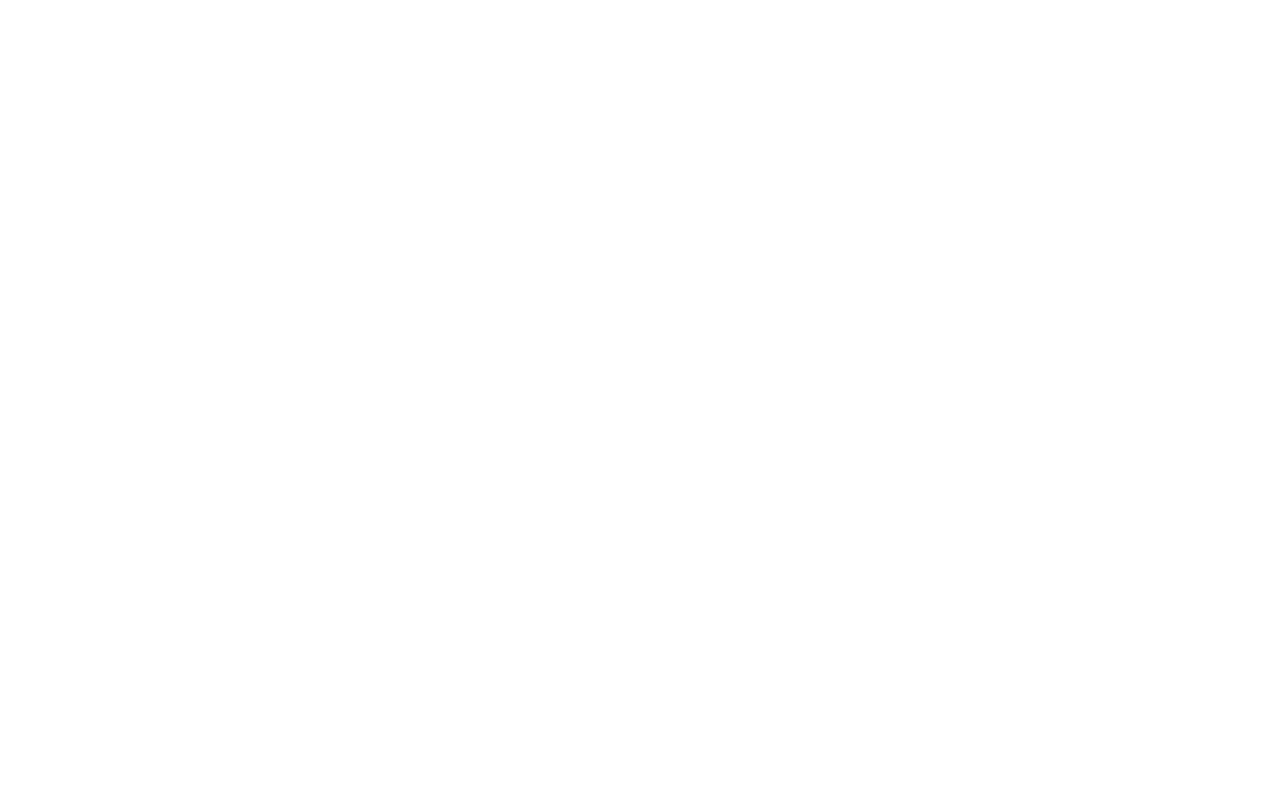
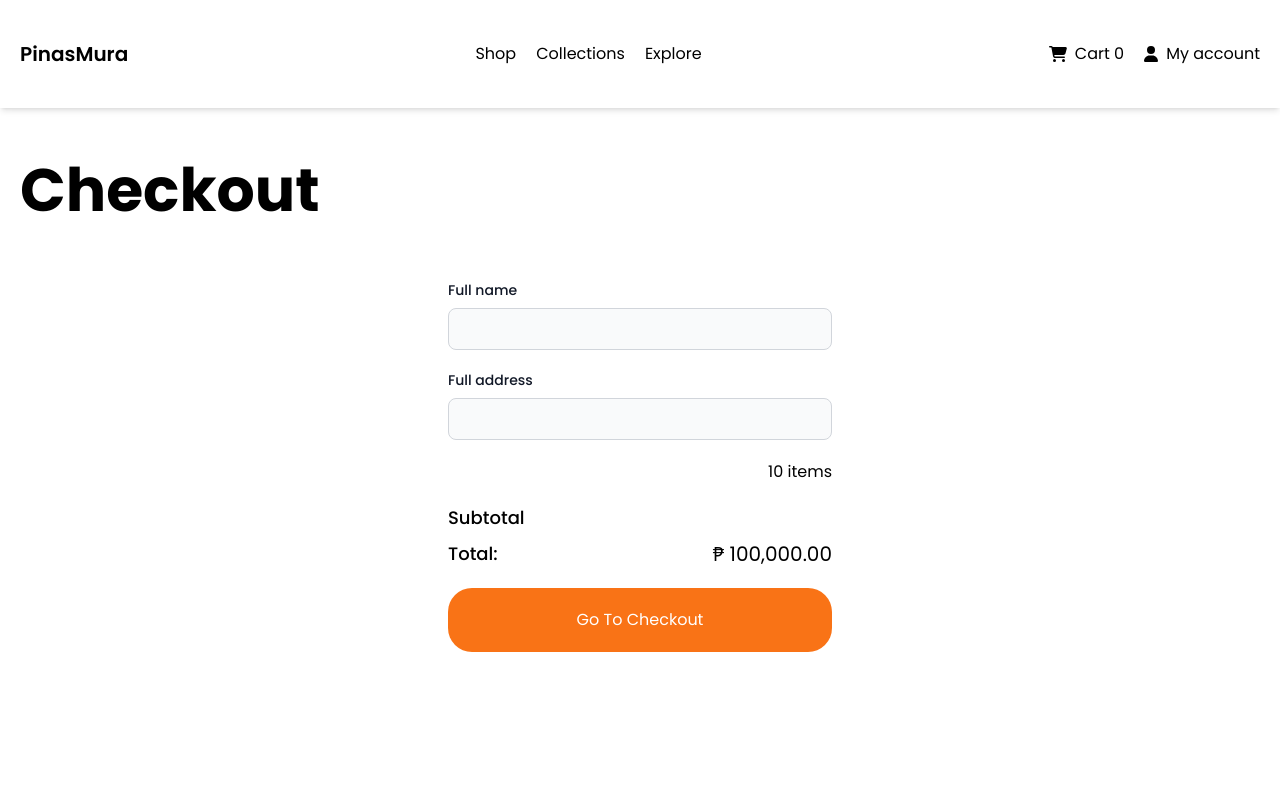
Before and after one commit to wilhelmusolejr/PinasMura, a React (Vite) app in the folder frontend/: page /cart/product in a window 1280 px wide. Before the commit this address had no page. Shown: the top 800 px of the page. Built offline with nearby package versions, Linux system fonts and the light colour scheme.

Commit message:
front end done

```diff
--- a/frontend/package.json
+++ b/frontend/package.json
@@ -10,6 +10,9 @@
     "preview": "vite preview"
   },
   "dependencies": {
+    "@fortawesome/fontawesome-svg-core": "^6.6.0",
+    "@fortawesome/free-brands-svg-icons": "^6.6.0",
+    "@fortawesome/free-regular-svg-icons": "^6.6.0",
     "@fortawesome/free-solid-svg-icons": "^6.6.0",
     "@fortawesome/react-fontawesome": "^0.2.2",
     "react": "^18.3.1",
--- a/frontend/src/App.jsx
+++ b/frontend/src/App.jsx
@@ -2,6 +2,8 @@ import { BrowserRouter as Router, Routes, Route } from "react-router-dom";
 import Home from "./pages/Home";
 import Cart from "./pages/Cart";
 import ProductPage from "./pages/ProductPage";
+import CheckOut from "./pages/CheckOut";
+import Order from "./pages/Order";
 
 function App() {
   return (
@@ -9,6 +11,8 @@ function App() {
       <Routes>
         <Route path="/" element={<Home />} />
         <Route path="/cart" element={<Cart />} />
+        <Route path="/cart/product" element={<CheckOut />} />
+        <Route path="/order" element={<Order />} />
         <Route path="/product" element={<ProductPage />} />
       </Routes>
     </Router>
--- /dev/null
+++ b/frontend/src/components/Button.jsx
@@ -0,0 +1,3 @@
+export default function Button() {
+  return <div>Button</div>;
+}
--- a/frontend/src/components/CartProduct.jsx
+++ b/frontend/src/components/CartProduct.jsx
@@ -6,9 +6,11 @@ export default function CartProduct() {
   return (
     <div className="product-cart relative flex w-full gap-3 lg:w-5/12">
       <div className="">
-        <div className="product-image rounded-md border bg-gray-100 p-3">
-          <img src={product} alt="" className="h-20" />
-        </div>
+        <a href="/product">
+          <div className="product-image rounded-md border bg-gray-100 p-3">
+            <img src={product} alt="" className="h-20" />
+          </div>
+        </a>
         <div className="flex items-center justify-between p-2">
           <FontAwesomeIcon icon={faMinus} />
           <div className="">1</div>
@@ -19,7 +21,6 @@ export default function CartProduct() {
         <h3 className="text-lg font-semibold">Sweater</h3>
         <p className="text-sm">₱ 500.00</p>
       </div>
-      {/* <FontAwesomeIcon icon={faTrashCan} className="absolute right-2 top-2/4" /> */}
     </div>
   );
 }
--- /dev/null
+++ b/frontend/src/components/LabelAndInput.jsx
@@ -0,0 +1,33 @@
+import PropTypes from "prop-types";
+
+export default function LabelAndInput({
+  type = "text",
+  id,
+  label,
+  placeholder = "",
+}) {
+  return (
+    <div className="mb-5">
+      <label
+        htmlFor={id}
+        className="mb-2 block text-sm font-medium text-gray-900"
+      >
+        {label}
+      </label>
+      <input
+        type={type}
+        id={id}
+        className="block w-full rounded-lg border border-gray-300 bg-gray-50 p-2.5 text-sm text-gray-900"
+        placeholder={placeholder}
+        required
+      />
+    </div>
+  );
+}
+
+LabelAndInput.propTypes = {
+  type: PropTypes.string,
+  id: PropTypes.string.isRequired,
+  label: PropTypes.string.isRequired,
+  placeholder: PropTypes.string,
+};
--- a/frontend/src/components/ProductList.jsx
+++ b/frontend/src/components/ProductList.jsx
@@ -12,6 +12,6 @@ export default function ProductList({ children }) {
   );
 }
 
-ProductList.prototype = {
+ProductList.propTypes = {
   children: PropTypes.node, // Validate children as a node
 };
--- a/frontend/src/pages/Cart.jsx
+++ b/frontend/src/pages/Cart.jsx
@@ -9,7 +9,7 @@ export default function Cart() {
       <Navigator />
 
       <div className="container mx-auto mt-32 p-5 md:mt-40">
-        <h2 className="text-4xl font-bold md:pb-5 md:text-6xl">Your cart</h2>
+        <h1 className="text-4xl font-bold md:pb-5 md:text-6xl">Your cart</h1>
       </div>
 
       <section className="container mx-auto p-5">
@@ -31,14 +31,17 @@ export default function Cart() {
 
           {/* cart info */}
           <div className="w-full md:w-7/12 lg:w-4/12 xl:w-3/12">
-            <h3 className="mt-5 text-lg font-medium">Subtotal</h3>
+            <h2 className="mt-5 text-lg font-medium">Subtotal</h2>
             <div className="mt-2 flex justify-between">
               <p className="text-lg font-medium">Total:</p>
               <p className="text-xl">₱ 100,000.00</p>
             </div>
-            <button className="my-5 w-full rounded-3xl bg-orange-500 py-5 text-white">
-              Go To Checkout
-            </button>
+
+            <a href="/cart/product">
+              <button className="my-5 w-full rounded-3xl bg-orange-500 py-5 text-white">
+                Go To Checkout
+              </button>
+            </a>
           </div>
         </div>
       </section>
--- /dev/null
+++ b/frontend/src/pages/CheckOut.jsx
@@ -0,0 +1,40 @@
+import Navigator from "../components/Navigator";
+import Footer from "../components/Footer";
+import LabelAndInput from "../components/LabelAndInput";
+
+export default function CheckOut() {
+  return (
+    <>
+      <Navigator />
+
+      <section className="container mx-auto mt-40 px-5">
+        <h1 className="text-4xl font-bold md:pb-5 md:text-6xl">Checkout</h1>
+      </section>
+
+      <section className="container mx-auto my-10 px-5">
+        <form className="mx-auto max-w-sm">
+          <LabelAndInput id="FullName" label="Full name" />
+          <LabelAndInput id="address" label="Full address" />
+
+          <p className="my-5 text-right">10 items</p>
+
+          <div className="w-full">
+            <h2 className="mt-5 text-lg font-medium">Subtotal</h2>
+            <div className="mt-2 flex justify-between">
+              <p className="text-lg font-medium">Total:</p>
+              <p className="text-xl">₱ 100,000.00</p>
+            </div>
+
+            <a href="/order">
+              <button className="my-5 w-full rounded-3xl bg-orange-500 py-5 text-white">
+                Go To Checkout
+              </button>
+            </a>
+          </div>
+        </form>
+      </section>
+
+      <Footer />
+    </>
+  );
+}
--- /dev/null
+++ b/frontend/src/pages/Order.jsx
@@ -0,0 +1,57 @@
+import Footer from "../components/Footer";
+import Navigator from "../components/Navigator";
+
+import product from "../assets/sweater1.png";
+import { FontAwesomeIcon } from "@fortawesome/react-fontawesome";
+import { faCircleCheck } from "@fortawesome/free-regular-svg-icons"; // Regular icons
+// import { faCoffee } from "@fortawesome/free-solid-svg-icons"; // Solid icons
+// import { faFacebook } from "@fortawesome/free-brands-svg-icons"; // Brand icons
+
+export default function Order() {
+  return (
+    <>
+      <Navigator />
+
+      <section className="container mx-auto mt-40 px-5 text-center">
+        <FontAwesomeIcon
+          icon={faCircleCheck}
+          className="my-3 text-5xl text-green-500"
+        />
+        <h1 className="text-4xl font-bold md:pb-5 md:text-6xl">
+          Thank you for your order!
+        </h1>
+        <p>Order #5252 has been submitted</p>
+      </section>
+
+      <section className="container mx-auto my-10 px-5">
+        <div className="flex flex-col items-center justify-center gap-3">
+          {/* item */}
+          <div className="order-item flex w-1/4 border p-3">
+            <div className="product-image w-24">
+              <img src={product} alt="" />
+            </div>
+            <div className="product-info">
+              <h3 className="text-lg font-semibold">Sweater</h3>
+              <p></p>
+              <p className="text-sm">₱ 500.00</p>
+            </div>
+          </div>
+
+          {/* item */}
+          <div className="order-item flex w-1/4 border p-3">
+            <div className="product-image w-24">
+              <img src={product} alt="" />
+            </div>
+            <div className="product-info">
+              <h3 className="text-lg font-semibold">Sweater</h3>
+              <p></p>
+              <p className="text-sm">₱ 500.00</p>
+            </div>
+          </div>
+        </div>
+      </section>
+
+      <Footer />
+    </>
+  );
+}
--- a/frontend/src/pages/ProductPage.jsx
+++ b/frontend/src/pages/ProductPage.jsx
@@ -8,12 +8,12 @@ export default function ProductPage() {
     <>
       <Navigator />
 
-      <section className="container mx-auto mt-32 p-5">
-        <div className="flex flex-col">
-          <div className="product-image w-full rounded-xl bg-gray-100 p-10 md:w-6/12">
+      <section className="container mx-auto mt-40 p-5">
+        <div className="flex flex-col justify-center gap-3 md:flex-row md:gap-5">
+          <div className="product-image w-full rounded-xl bg-gray-100 p-10 md:w-5/12">
             <img src={product} alt="" />
           </div>
-          <div className="product my-5">
+          <div className="product my-5 md:w-5/12">
             <h2 className="text-4xl font-bold md:pb-5 md:text-6xl">Sweater</h2>
             <p>
               Lorem ipsum dolor sit amet consectetur, adipisicing elit. Non
@@ -22,14 +22,14 @@ export default function ProductPage() {
             </p>
 
             <div className="my-5 flex flex-col gap-3">
-              <div className="flex">
+              <div className="flex gap-1">
                 <p>Selected color:</p>
                 <p>Light Quartz Gray</p>
               </div>
               <div className="flex gap-2">
-                <div className="h-10 w-10 rounded-full bg-orange-500"></div>
-                <div className="h-10 w-10 rounded-full bg-red-500"></div>
-                <div className="h-10 w-10 rounded-full bg-blue-500"></div>
+                <div className="h-7 w-7 rounded-full bg-orange-500"></div>
+                <div className="h-7 w-7 rounded-full bg-red-500"></div>
+                <div className="h-7 w-7 rounded-full bg-blue-500"></div>
               </div>
             </div>
 
```
Also changed, not shown: 1 other file (tests, documents, lock files or other folders).
